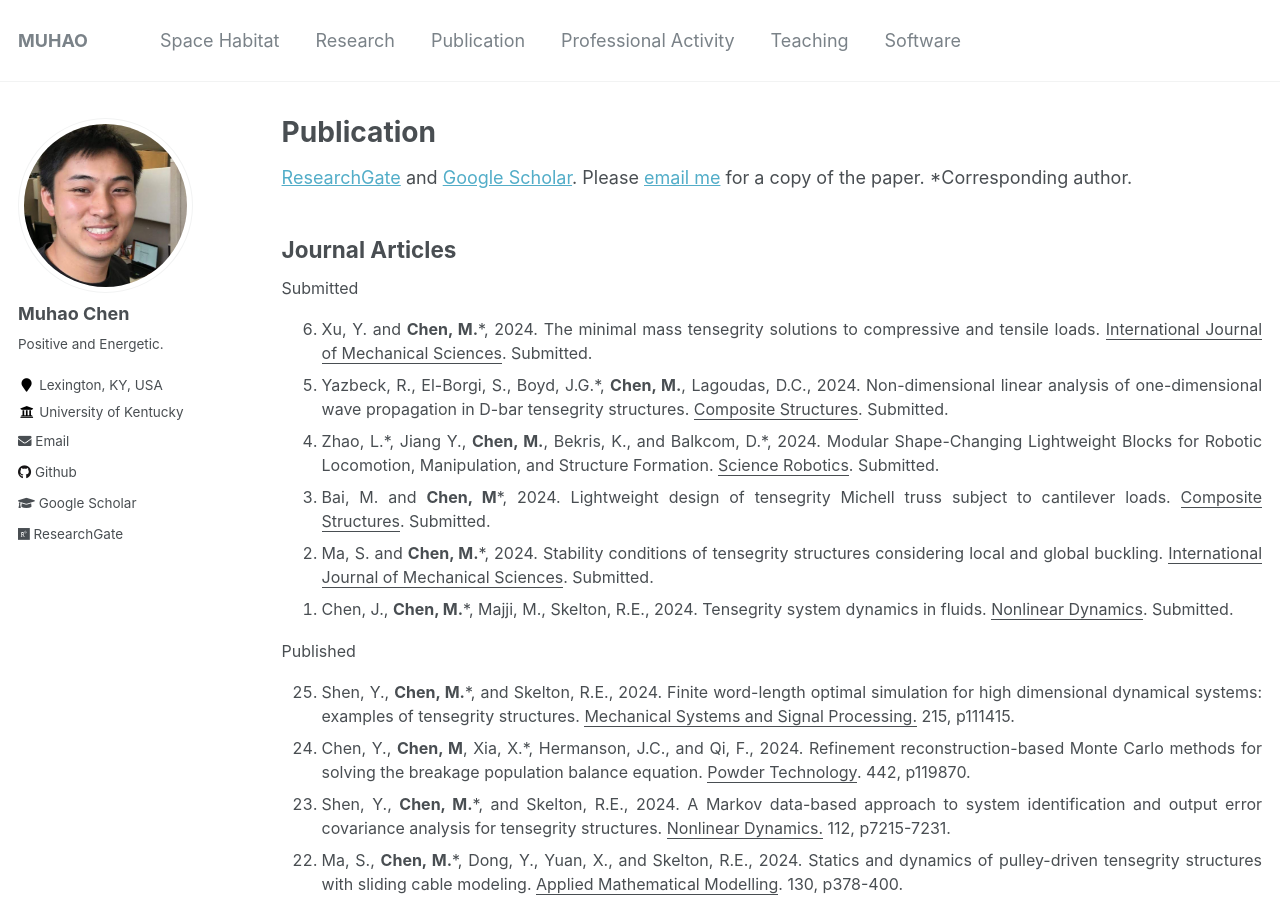
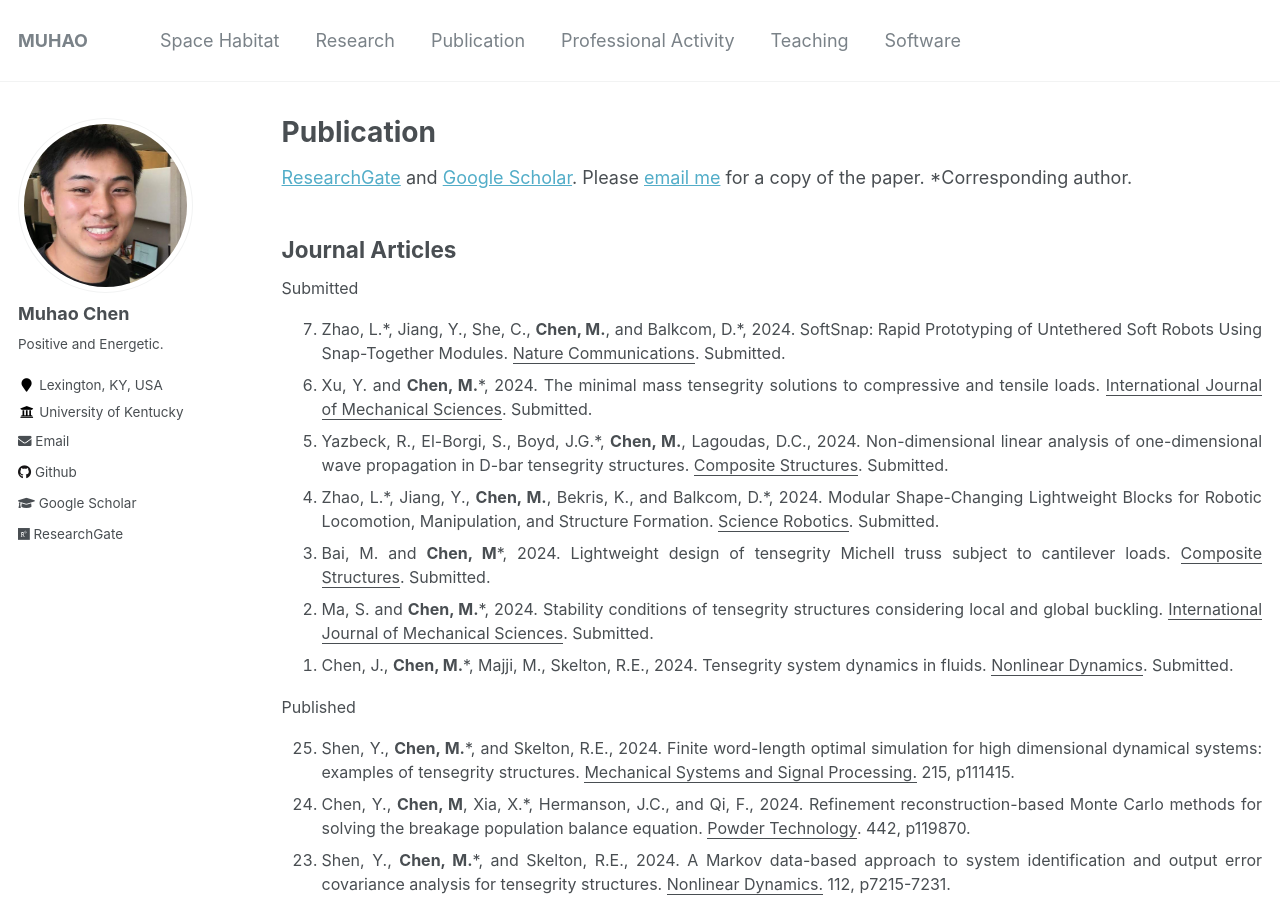
Before and after one commit to Muhao-Chen/muhao-chen.github.io, a Jekyll site: the page built from _pages/publication.md, in a window 1280 px wide and 900 px high. Built offline with Jekyll 4.4.1, drawn with Linux system fonts in a browser that asks for light colours.

Commit message:
Update publication.md

```diff
--- a/_pages/publication.md
+++ b/_pages/publication.md
@@ -15,11 +15,12 @@ toc: true
 <font size=3>
 Submitted
 <ol reversed>
+<li> Zhao, L.*, Jiang, Y., She, C., <strong>Chen, M.</strong>, and Balkcom, D.*, 2024. SoftSnap: Rapid Prototyping of Untethered Soft Robots Using Snap-Together Modules. <u>Nature Communications</u>. Submitted. </li>
 <!-- <li> Zhang, G., <strong>Chen, M.</strong>*, Chen, D., Shen, Y.*, 2024. Lightweight designs of simply supported tensegrity structures and their applications to bridges. <u>Composite Structures</u>. Submitted. </li> -->
 <li>Xu, Y. and <strong>Chen, M.</strong>*, 2024. The minimal mass tensegrity solutions to compressive and tensile loads. <u>International Journal of Mechanical Sciences</u>. Submitted.</li>
 <li> Yazbeck, R., El-Borgi, S., Boyd, J.G.*, <strong>Chen, M.</strong>, Lagoudas, D.C., 2024. Non-dimensional linear analysis of one-dimensional wave propagation in D-bar tensegrity structures. <u>Composite Structures</u>. Submitted. </li>
 <!-- <li> Zheng, K., Zhang, Y., Zhang, Z., Yang, Y., Chen, B.*, <strong>Chen, M</strong>*, 2024. Design and analysis of tensegrity D-bar based metamaterials with negative Poisson's ratio. <u>Mechanics Research Communications</u>. Submitted. </li> -->
-<li> Zhao, L.*, Jiang Y., <strong>Chen, M.</strong>, Bekris, K., and Balkcom, D.*, 2024. Modular Shape-Changing Lightweight Blocks for Robotic Locomotion, Manipulation, and Structure Formation. <u>Science Robotics</u>. Submitted. </li>
+<li> Zhao, L.*, Jiang, Y., <strong>Chen, M.</strong>, Bekris, K., and Balkcom, D.*, 2024. Modular Shape-Changing Lightweight Blocks for Robotic Locomotion, Manipulation, and Structure Formation. <u>Science Robotics</u>. Submitted. </li>
 <!-- <li> Dong, H., Gan, J., Xia, R., Lu, Z., Chen, B.*, <strong>Chen, M</strong>*, 2024. Adaptive tensegrity foot design for quadruped robots in unstructured terrains. <u>Smart Materials and Structures</u>. Submitted. </li> -->
 <!-- <li> Zhang, Y., Zheng, K., Zhao, Y., Zheng, Z., Chen, B.*, <strong>Chen, M</strong>*, 2024. Collision resistant study of spherical tensegrity structures for protective drone shells. <u>Extreme Mechanics Letters</u>. Submitted. </li> -->
 <!-- <li><strong>Chen, M.</strong>*, Shen, Y., and Skelton, R.E. Model-Based and Markov Data-Based Linearized Tensegrity Dynamics and Analysis of Morphing Airfoils. <u>Journal of Guidance, Control, and Dynamics</u>. Submitted.</li> -->
```
